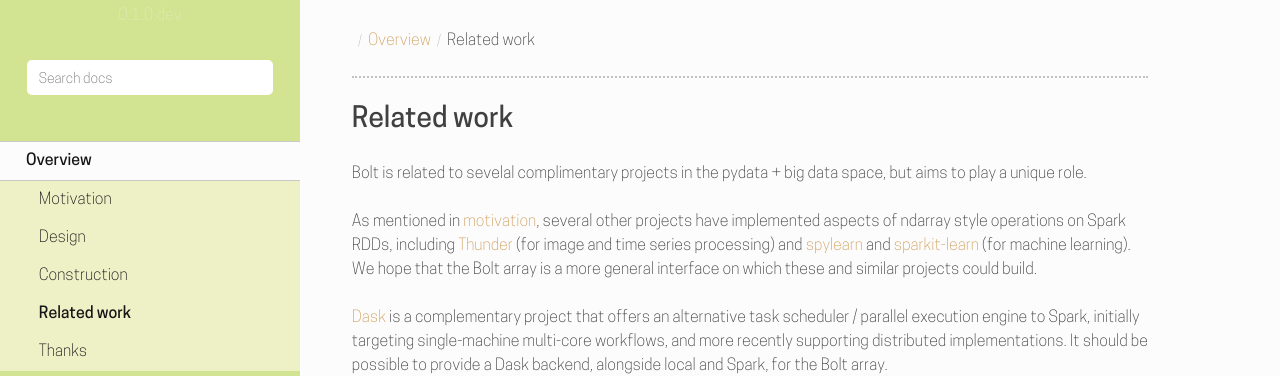
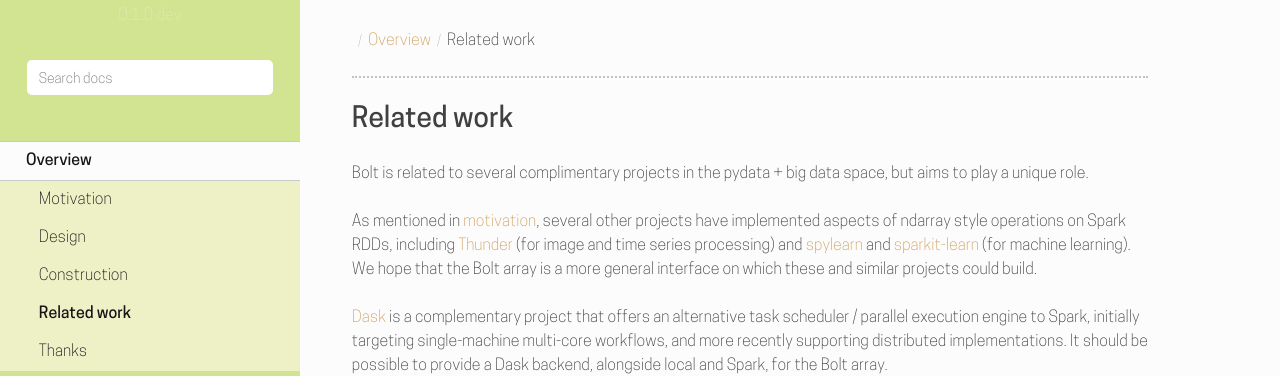
Before and after one commit to bolt-project/bolt, a Sphinx documentation site: the page built from docs/source/overview-related.rst, in a window 1280 px wide. Shown: the top 376 px of the page. Built offline with Sphinx 7.4.7 and the Read the Docs theme 2.0.0, drawn with Linux system fonts in a browser that asks for light colours.

Commit message:
Fix typo

```diff
--- a/docs/source/local-api.rst
+++ b/docs/source/local-api.rst
@@ -1,7 +1,7 @@
 Methods
 =======
 
-In addition to implementing the `core API`_, the local bolt array implements the methods highlighted here. Full method documentation can be found below (methods directly inherited from numpy's ``ndarray`` not shown).
+The local bolt array implements the `core API`_, as well as the extra methods highlighted here. Full method documentation can be found below (methods directly inherited from numpy's ``ndarray`` not shown).
 
 .. _core API: overview-design.html
 
--- a/docs/source/overview-related.rst
+++ b/docs/source/overview-related.rst
@@ -1,7 +1,7 @@
 Related work
 ============
 
-Bolt is related to sevelal complimentary projects in the pydata + big data space, but aims to play a unique role.
+Bolt is related to several complimentary projects in the pydata + big data space, but aims to play a unique role.
 
 As mentioned in motivation_, several other projects have implemented aspects of ndarray style operations on Spark RDDs, including Thunder_ (for image and time series processing) and spylearn_ and sparkit-learn_ (for machine learning). We hope that the Bolt array is a more general interface on which these and similar projects could build.
 
--- a/docs/source/spark-api.rst
+++ b/docs/source/spark-api.rst
@@ -1,7 +1,7 @@
 Methods
 =======
 
-In addition to implementing the `core API`_, the Spark bolt array implements the methods highlighted here. Full method documentation can be found below.
+The Spark bolt array implements the `core API`_, as well as the extra methods highlighted here. Full  documentation can be found below.
 
 .. _core API: overview-design.html
 
```
